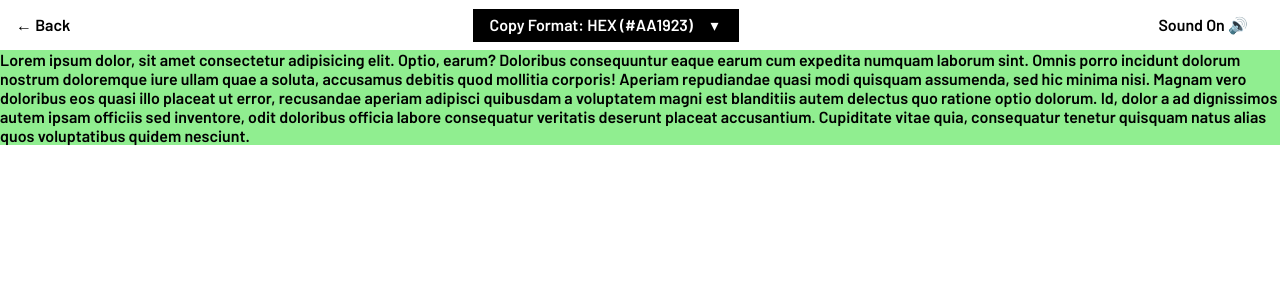
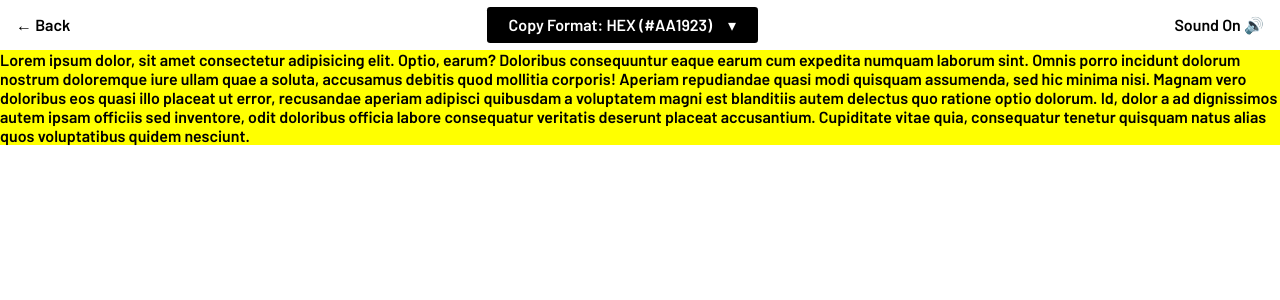
Before and after one commit to minhajul-karim/flatuicolors-clone, a React (Create React App) app: page / in a window 1280 px wide. Shown: the top 300 px of the page. Built offline with nearby package versions, Linux system fonts and the light colour scheme.

Commit message:
Hide submenu for any clicks in body other than the color format options

```diff
--- a/src/App.js
+++ b/src/App.js
@@ -1,7 +1,22 @@
 import Header from './components/Header'
+import { useGlobalContext } from './context'
 
 function App() {
-  return <Header />
+  const { setHasShownSubmenu } = useGlobalContext()
+
+  return (
+    /* This <div> element receives click event and closes the submenu
+    if the target element does not contain format-btn class
+    */
+    // eslint-disable-next-line jsx-a11y/click-events-have-key-events, jsx-a11y/no-static-element-interactions
+    <div
+      onClick={(event) => {
+        if (!event.target.classList.contains('format-btn')) setHasShownSubmenu(false)
+      }}
+    >
+      <Header />
+    </div>
+  )
 }
 
 export default App
--- a/src/components/Header.js
+++ b/src/components/Header.js
@@ -1,10 +1,20 @@
-import React, { useState } from 'react'
+import React from 'react'
 import { useGlobalContext } from '../context'
 
 export default function Header() {
-  const [hasShownSubmenu, setHasShownSubmenu] = useState(false)
-  const { selectedColorFormat, submenuItems, setSelectedColorFormat } = useGlobalContext()
-  console.log(useGlobalContext())
+  const {
+    hasShownSubmenu,
+    setHasShownSubmenu,
+    selectedColorFormat,
+    submenuItems,
+    setSelectedColorFormat,
+  } = useGlobalContext()
+
+  const selectColorFormat = (item) => {
+    setSelectedColorFormat(item)
+    setHasShownSubmenu(false)
+  }
+
   return (
     <>
       <nav className="top-nav">
@@ -12,6 +22,7 @@ export default function Header() {
           <li>&larr; back</li>
           <li className="copy-bar">
             <button
+              className="format-btn"
               type="button"
               aria-haspopup="true"
               aria-expanded="false"
@@ -31,7 +42,11 @@ export default function Header() {
             <ul className={`submenu ${hasShownSubmenu && 'submenu-show'}`}>
               {submenuItems.map((item) => (
                 <li key={item}>
-                  <button type="button" onClick={() => setSelectedColorFormat(item)}>
+                  <button
+                    className="format-btn"
+                    type="button"
+                    onClick={() => selectColorFormat(item)}
+                  >
                     {item}
                   </button>
                 </li>
@@ -45,7 +60,7 @@ export default function Header() {
           </li>
         </ul>
       </nav>
-      <p style={{ backgroundColor: 'lightgreen' }}>
+      <p style={{ backgroundColor: 'yellow' }}>
         Lorem ipsum dolor, sit amet consectetur adipisicing elit. Optio, earum? Doloribus
         consequuntur eaque earum cum expedita numquam laborum sint. Omnis porro incidunt dolorum
         nostrum doloremque iure ullam quae a soluta, accusamus debitis quod mollitia corporis!
--- a/src/context.js
+++ b/src/context.js
@@ -1,9 +1,10 @@
-import React, { createContext, useState, useContext, useEffect } from 'react'
+import React, { createContext, useContext, useEffect, useState } from 'react'
 
 const AppContext = createContext()
 const colorFormats = ['HEX (#AA1923)', 'HEX (AA1923)', 'RGB - (1,2,3)', 'RGBA - (1,2,3,0.4)']
 
 export const AppProvider = ({ children }) => {
+  const [hasShownSubmenu, setHasShownSubmenu] = useState(false)
   const [selectedColorFormat, setSelectedColorFormat] = useState(colorFormats[0])
   const [submenuItems, setSubmenuItems] = useState(
     colorFormats.filter((format) => format !== selectedColorFormat)
@@ -14,7 +15,15 @@ export const AppProvider = ({ children }) => {
   }, [selectedColorFormat])
 
   return (
-    <AppContext.Provider value={{ selectedColorFormat, submenuItems, setSelectedColorFormat }}>
+    <AppContext.Provider
+      value={{
+        hasShownSubmenu,
+        setHasShownSubmenu,
+        selectedColorFormat,
+        submenuItems,
+        setSelectedColorFormat,
+      }}
+    >
       {children}
     </AppContext.Provider>
   )
--- a/src/index.js
+++ b/src/index.js
@@ -1,9 +1,9 @@
 import React from 'react'
 import ReactDOM from 'react-dom'
+import App from './App'
+import { AppProvider } from './context'
 import './index.scss'
-import App from './App'
 import reportWebVitals from './reportWebVitals'
-import { AppProvider } from './context'
 
 ReactDOM.render(
   <React.StrictMode>
--- a/src/index.scss
+++ b/src/index.scss
@@ -18,7 +18,7 @@ code {
 
 /**** Nav ****/
 .top-nav {
-  padding: 0.55rem 1rem;
+  padding: 0.45rem 1rem;
   text-transform: capitalize;
 
   ul {
@@ -35,7 +35,7 @@ code {
     width: 100%;
     border: 1px solid #eee;
     border-width: 0 0 1px 0;
-    padding: 0.4rem 1rem;
+    padding: 0.5rem 0;
     background-color: #fff;
     cursor: pointer;
   }
@@ -46,14 +46,15 @@ code {
 
   .copy-bar {
     position: relative;
+    width: 16.9rem;
     > button {
       background-color: #000;
       color: #fff;
       border: 0;
+      border-radius: 0.2rem;
     }
     .triangle {
-      margin-left: 1.1rem;
-      margin-right: 0.3rem;
+      margin-left: 1rem;
     }
   }
 
@@ -67,6 +68,7 @@ code {
       border-radius: 0.2rem 0.2rem 0 0;
     }
     li:last-of-type button {
+      border: 0;
       border-radius: 0 0 0.2rem 0.2rem;
     }
   }
```
